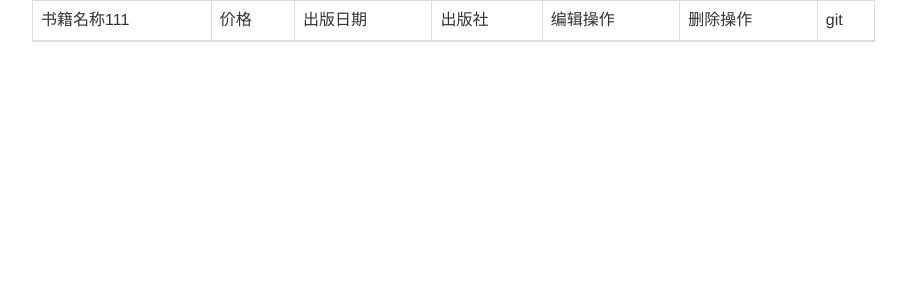
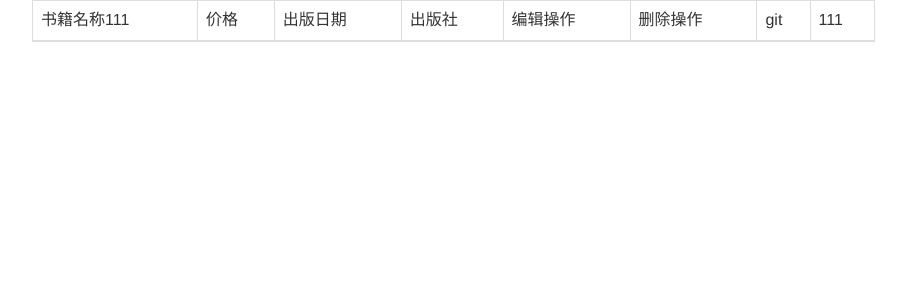
Before and after one commit to guoyuan4191/guoyuan, a Django app: page / in a window 1280 px wide. Shown: the part 60-360 px from the top of the page, without its empty margins (135-1041 px from the left). Run offline with Django 3.2, Linux system fonts and the light colour scheme; data that the repository does not hold is empty; some libraries are stand-ins or nearby versions.

Commit message:
添加111

```diff
--- a/templates/index.html
+++ b/templates/index.html
@@ -67,6 +67,7 @@
                         <td>编辑操作</td>
                         <td>删除操作</td>
 						<td>git</td>
+						<td>111</td>
                     </tr>
                 </thead>
                 <tbody>
```
